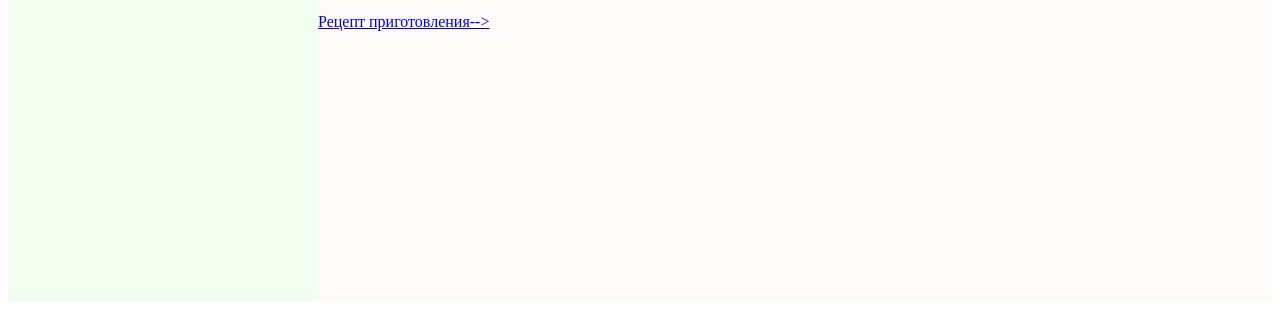
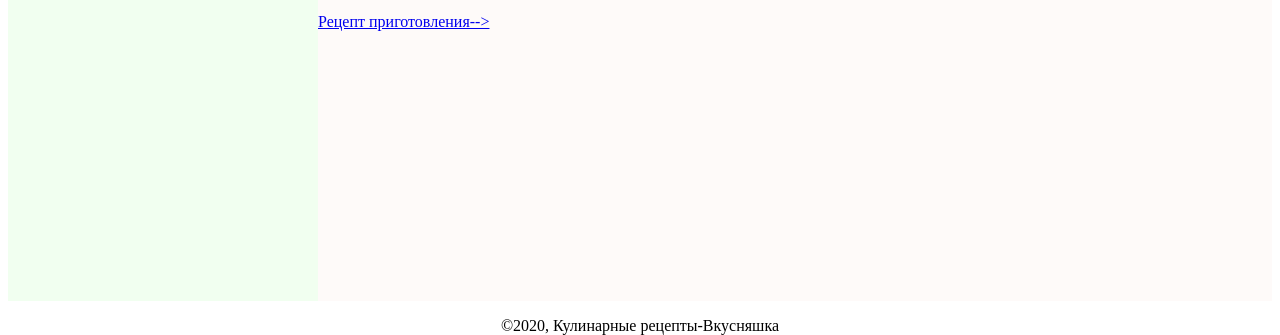
Before and after one commit to WebHeroSchool/Recipes, a plain HTML site: page index.html in a window 1280 px wide. Shown: the part 622-957 px from the top of the page. Before the commit the page ends 923 px from the top, so only its background shows below. Drawn offline with Linux system fonts and the light colour scheme.

Commit message:
Update index.html
changed footer on website

```diff
--- a/index.html
+++ b/index.html
@@ -61,6 +61,7 @@
     </div>
   </div>
   <footer>
+    <p style="text-align: center;">©2020, Кулинарные рецепты-Вкусняшка</p>
   </footer>
 </body>
 
```
